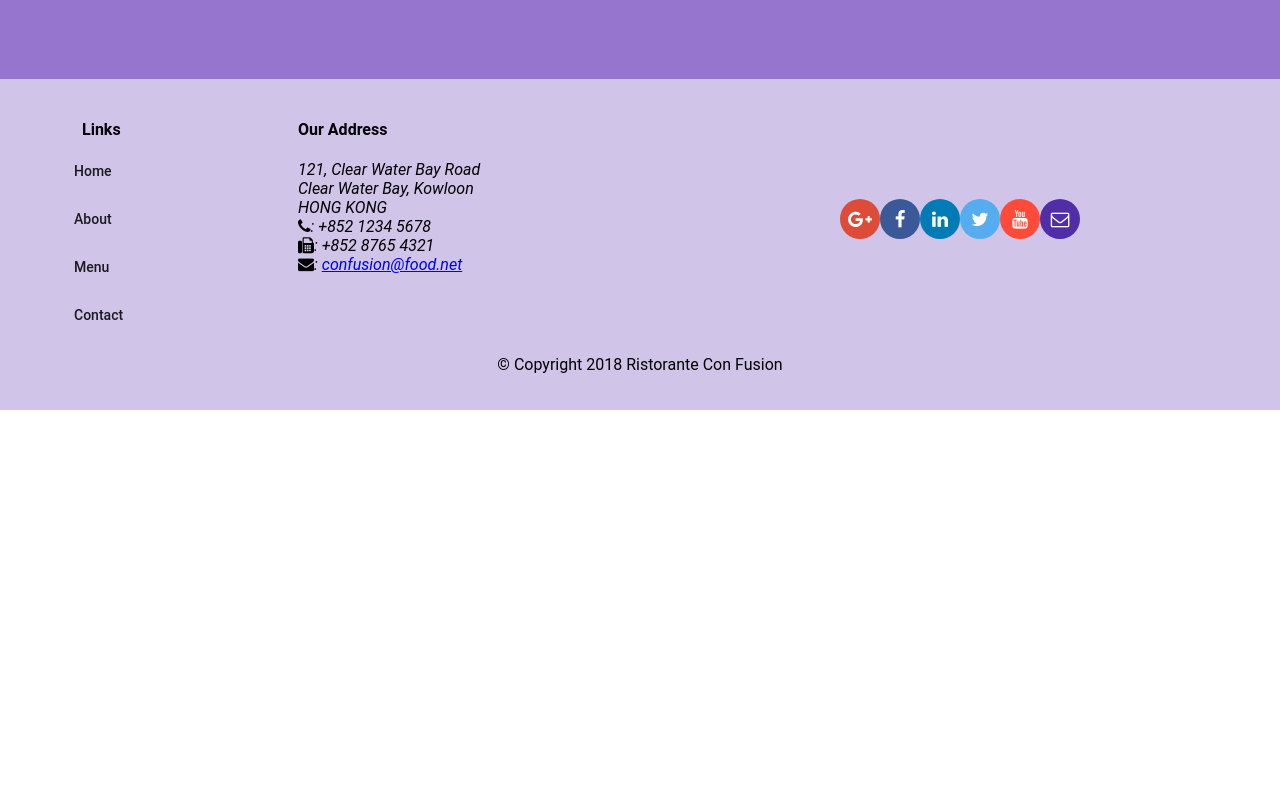
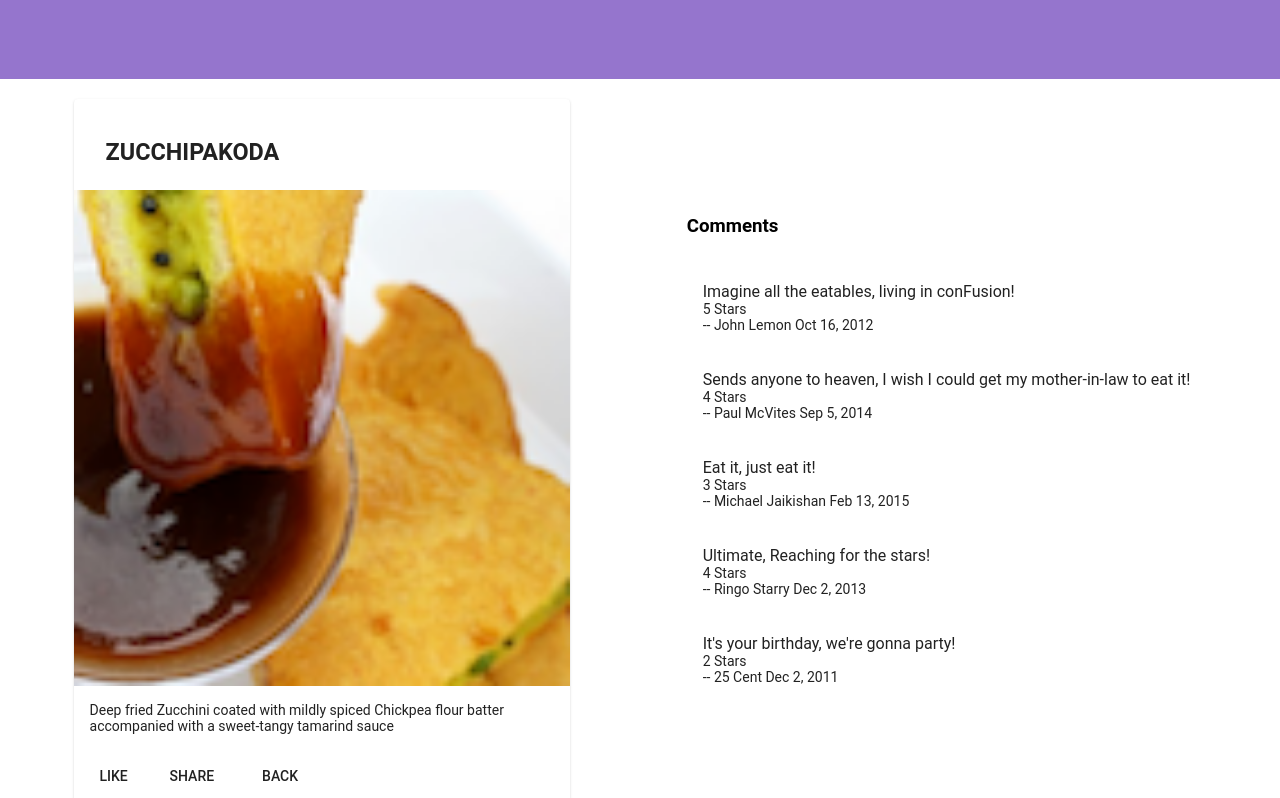
Before and after one commit to 7793aman/ConFusion, an Angular app: page /dishdetail/1 in a window 1280 px wide. Before the commit this address led to /. Shown: the part 260-1058 px from the top of the page. Before the commit the page ends 800 px from the top, so only its background shows below. Built offline with nearby package versions, Linux system fonts and the light colour scheme.

Commit message:
spa part 2

```diff
--- a/src/app/app-routing/routes.ts
+++ b/src/app/app-routing/routes.ts
@@ -3,12 +3,13 @@
 import { AboutComponent } from '../about/about.component';
 import { ContactComponent } from '../contact/contact.component'
 import { MenuComponent } from '../menu/menu.component';
-
+import { DishdetailComponent } from '../dishdetail/dishdetail.component'
 export const ROUTES: Routes = [
     { path: 'home', component: HomeComponent },
     { path: 'about', component: AboutComponent },
     { path: 'contact', component: ContactComponent },
     { path: 'menu', component: MenuComponent },
-    { path: '', redirectTo: '/home' ,pathMatch:'full'}
+    { path: 'dishdetail/:id', component: DishdetailComponent },
+    { path: '', redirectTo: '/home', pathMatch: 'full' }
 
 ]
--- a/src/app/dishdetail/dishdetail.component.html
+++ b/src/app/dishdetail/dishdetail.component.html
@@ -1,28 +1,29 @@
 <div class="container" fxLayout="row" fxLayout.sm="column" fxLayout.xs="column"
   fxLayoutAlign.gt-md="space-around center" fxLayoutGap="10px" fxLayoutGap.xs="0">
 
-  <div fxFlex="40" *ngIf="oneWayBindedDish">
+  <div fxFlex="40" *ngIf="dish">
     <mat-card>
       <mat-card-header>
         <mat-card-title>
-          <h3>{{oneWayBindedDish.name | uppercase}}</h3>
+          <h3>{{dish.name | uppercase}}</h3>
         </mat-card-title>
       </mat-card-header>
-      <img mat-card-image src={{oneWayBindedDish.image}} />
+      <img mat-card-image src={{dish.image}} />
       <mat-card-content>
-        <p>{{oneWayBindedDish.description}}</p>
+        <p>{{dish.description}}</p>
       </mat-card-content>
       <mat-card-actions>
         <button mat-button>LIKE</button>
         <button mat-button>SHARE</button>
+        <button mat-button (click)="goBack()">BACK</button>
       </mat-card-actions>
     </mat-card>
   </div>
 
-  <div fxflex="40" *ngIf="oneWayBindedDish">
+  <div fxflex="40" *ngIf="dish">
     <h3 mat-line="">Comments</h3>
     <mat-list >
-      <mat-list-item *ngFor="let comment of oneWayBindedDish.comments">
+      <mat-list-item *ngFor="let comment of dish.comments">
         <p mat-line="">
           <span>{{comment.comment}}</span>
         </p>
--- a/src/app/dishdetail/dishdetail.component.ts
+++ b/src/app/dishdetail/dishdetail.component.ts
@@ -1,5 +1,9 @@
-import { Component, OnInit ,Input } from '@angular/core';
+import { Component, OnInit  } from '@angular/core';
 import {Dish} from '../shared/dish'
+import {ActivatedRoute} from '@angular/router';
+import {Location} from '@angular/common';
+import {DishService} from '../services/dish.service';
+
 @Component({
   selector: 'app-dishdetail',
   templateUrl: './dishdetail.component.html',
@@ -7,13 +11,19 @@
 })
 export class DishdetailComponent implements OnInit {
 
-  @Input()
-  oneWayBindedDish:Dish;
-
-  constructor() { }
+  //@Input()
+  //oneWayBindedDish:Dish;
+  dish:Dish;
+  constructor(private dishService:DishService,
+    private location:Location,private route:ActivatedRoute ) {}
 
   ngOnInit() {
+    let id=this.route.snapshot.params['id'];
+    this.dish=this.dishService.getDish(id);
+  }
 
+  goBack():void{
+    this.location.back();
   }
 
 }
--- a/src/app/footer/footer.component.html
+++ b/src/app/footer/footer.component.html
@@ -9,10 +9,10 @@
       <div fxFlex="40" fxFlexOffset="20px">
         <h4 class="links">Links</h4>
         <mat-list>
-          <mat-list-item><a mat-button>Home</a></mat-list-item>
-          <mat-list-item><a mat-button>About</a></mat-list-item>
-          <mat-list-item><a mat-button>Menu</a></mat-list-item>
-          <mat-list-item><a mat-button>Contact</a></mat-list-item>
+          <mat-list-item routerLink="/home"><a mat-button>Home</a></mat-list-item>
+          <mat-list-item routerLink="/about"><a mat-button>About</a></mat-list-item>
+          <mat-list-item routerLink="/menu"><a mat-button>Menu</a></mat-list-item>
+          <mat-list-item routerLink="/contact"><a mat-button>Contact</a></mat-list-item>
         </mat-list>
       </div>
       <div fxFlex="55">
--- a/src/app/menu/menu.component.html
+++ b/src/app/menu/menu.component.html
@@ -9,7 +9,7 @@
 
   <div flxFlex>
     <mat-grid-list cols="2" rowHeight="200px">
-      <mat-grid-tile *ngFor="let dish of dishes" (click)="onSelect(dish)">
+        <mat-grid-tile *ngFor="let dish of dishes" [routerLink]="['/dishdetail',dish.id]">
         <img height="200px" src={{dish.image}} alt={{dish.name}} />
         <mat-grid-tile-footer>
           <h1 >{{dish.name | uppercase}}</h1>
@@ -19,5 +19,5 @@
 
   </div>
 
-  <app-dishdetail [oneWayBindedDish]="selectedDish"></app-dishdetail>
+  <!-- <app-dishdetail [oneWayBindedDish]="selectedDish"></app-dishdetail> -->
 </div>
```
